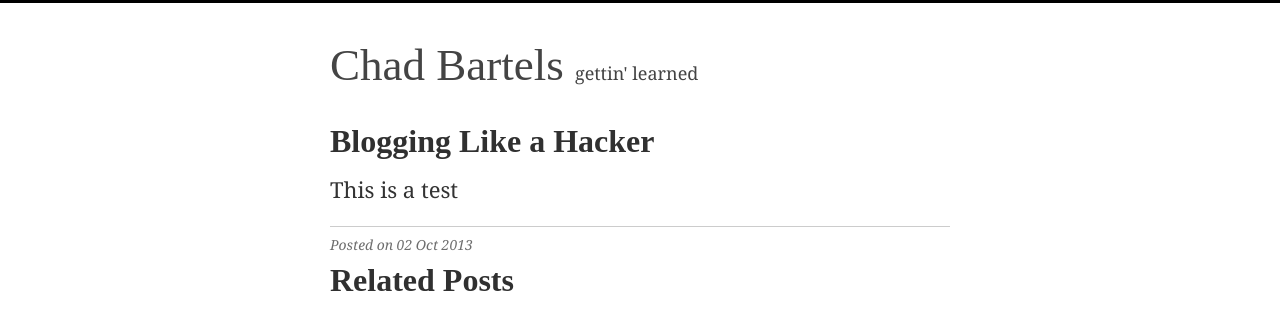
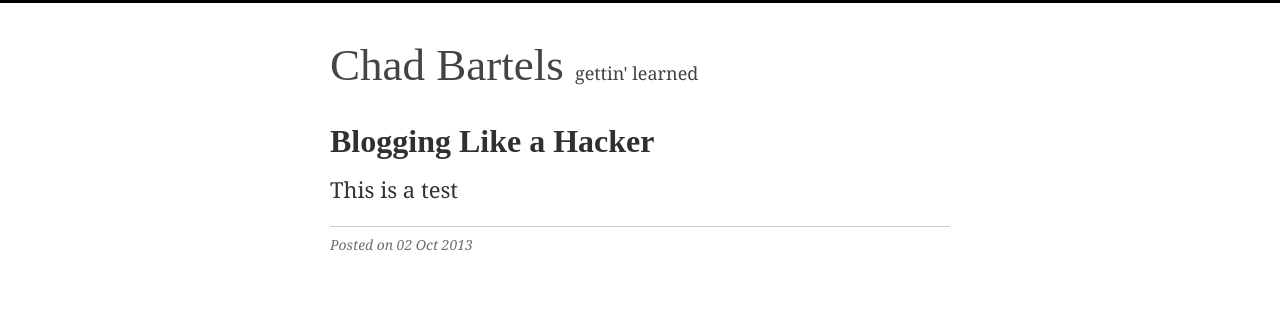
Before and after one commit to chaddy81/chaddy81.github.io, a Jekyll site: the page built from _posts/2013-10-02-Test-Post.md, in a window 1280 px wide. Shown: the top 330 px of the page. Built offline with Jekyll 4.4.1, drawn with Linux system fonts in a browser that asks for light colours; some web fonts are replaced.

```diff
--- a/_layouts/post.html
+++ b/_layouts/post.html
@@ -16,12 +16,3 @@ layout: default
 		Posted on {{ page.date | date_to_string }}{% if page.last_updated %}, last updated on {{ page.last_updated | date_to_string }}{% endif %}
 	</div>
 {% endif %}
-
-<div id="related">
-	<h2>Related Posts</h2>
-	<ul class="posts">
-		{% for post in site.related_posts limit:5 %}
-		<li><span>{{ post.date | date_to_string }}</span> - <a href="{{ post.url }}">{{ post.title }}</a></li>
-		{% endfor %}
-	</ul>
-</div>
```
